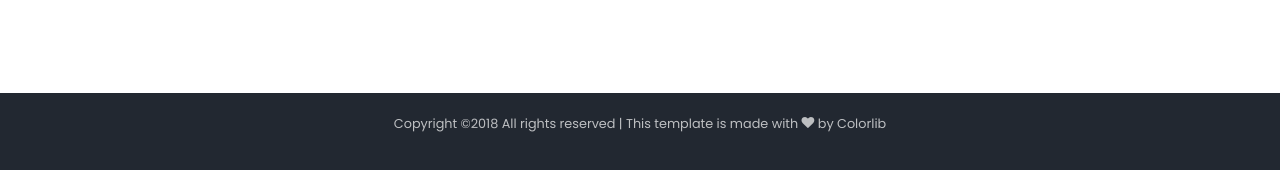
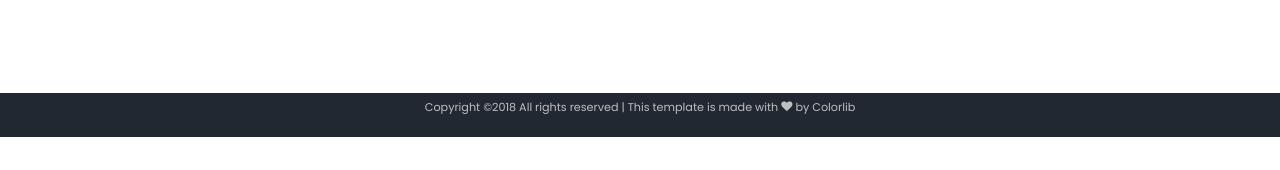
Before and after one commit to raw3tuski/raw3tuski.github.io, a plain HTML site: page index.html in a window 1280 px wide. Shown: the part 4873-5043 px from the top of the page. After the commit the page ends 5010 px from the top, so only its background shows below. Drawn offline with nearby package versions, Linux system fonts and the light colour scheme; some packages are replaced by stand-ins of ours; files that its build step writes are made by us from their sources; no server answers; files whose address does not match are found by name.

Commit message:
footer reduced

```diff
--- a/scss/style.scss
+++ b/scss/style.scss
@@ -1279,9 +1279,9 @@ textarea.form-control {
 
 
 .ftco-footer {
-	font-size: 16px;
+	font-size: 14px;
 	background: #222831;
-	padding: 1em 0;
+	padding: 0.1em 0;
 	.ftco-footer-logo {
 		text-transform: uppercase;
 		letter-spacing: .1em;
```
